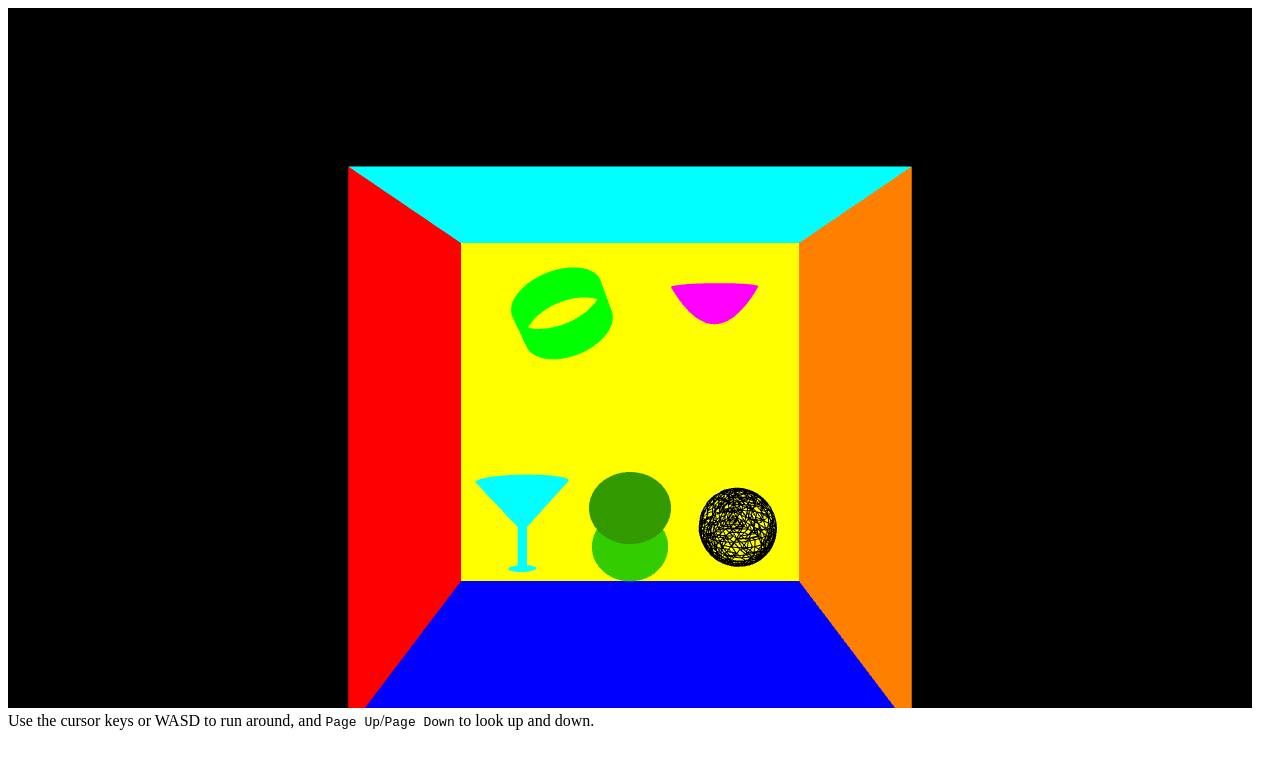
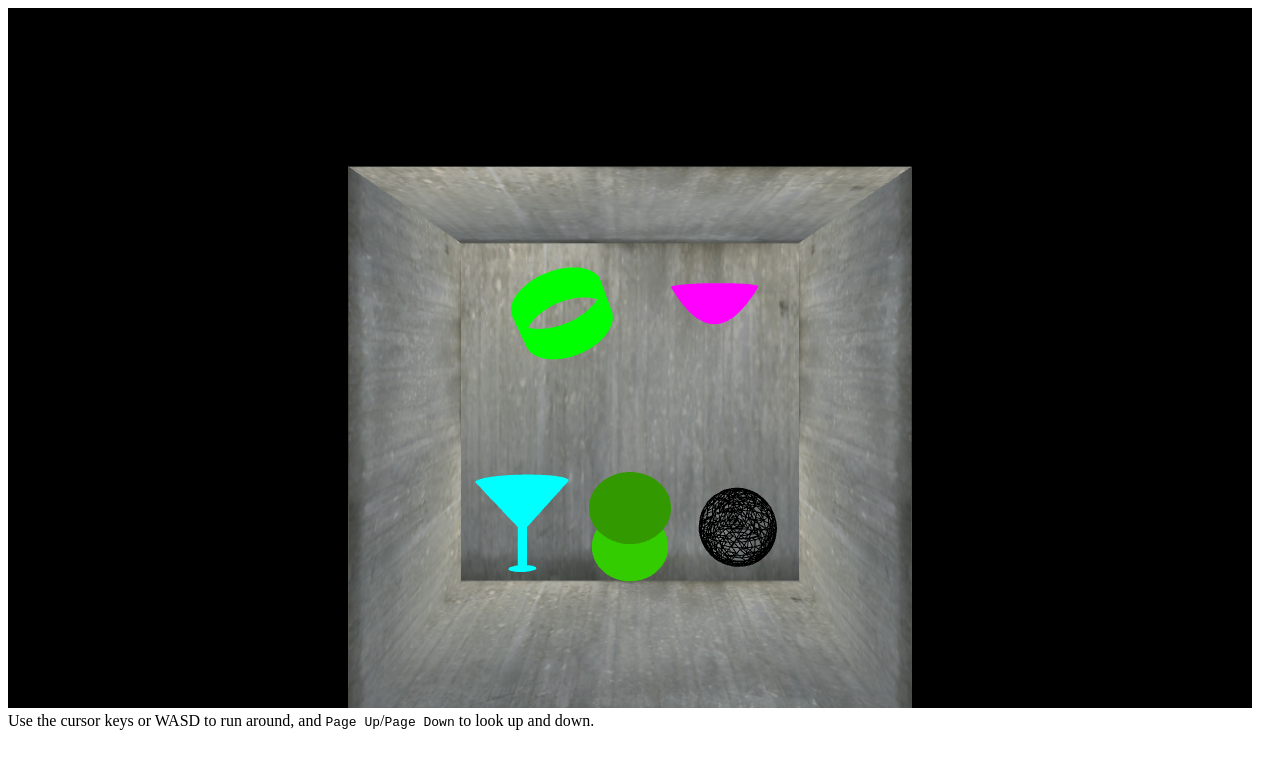
Before and after one commit to sipwarriper/WEBGL_Prac3, a plain HTML site: page code/escena.html in a window 1280 px wide. Drawn offline with Linux system fonts and the light colour scheme; animation ran at ten frames a second.

Commit message:
Textura als plans

```diff
--- a/code/escena.html
+++ b/code/escena.html
@@ -9,7 +9,10 @@
 
 attribute  vec4 vPosition;
 attribute  vec4 vColor;
+attribute  vec2 vTexCoord;
+
 varying vec4 fColor;
+varying vec2 fTexCoord;
 
 uniform mat4 projectionMatrix;
 uniform mat4 uMVMatrix;
@@ -19,6 +22,7 @@ uniform mat4 objectTransformation;
 void main()
 {
     fColor = vColor;
+    fTexCoord = vTexCoord;
     gl_Position = projectionMatrix * uMVMatrix * objectTransformation  * vPosition;
 }
 </script>
@@ -28,12 +32,19 @@ void main()
 precision mediump float;
 
 varying vec4 fColor;
+varying  vec2 fTexCoord;
+
+uniform sampler2D texture;
+uniform bool useTexture;
 
 void
 main()
 {
-    gl_FragColor = fColor;
-    //gl_FragColor = vec4(1.0,0,0,1.0);
+    if (useTexture) {
+        gl_FragColor = texture2D( texture, fTexCoord );
+    } else {
+        gl_FragColor = fColor;
+    }
 }
 </script>
 
--- a/code/escena.js
+++ b/code/escena.js
@@ -12,12 +12,16 @@ var objects3d = [];//set of all of the 3d objects to draw
 var numVertex1 = 0;
 var points1 = [];
 var colors1 = [];
+var texCoordsArray = [];
 var cBuffer1, vColor1, vBuffer1;
+var textBuffer;
 
 
 var mvMatrixLoc;
 var projectionMatrixLoc;
 var objectTransformationLoc;
+var uniformUseTextureBoolean;
+var textureUniform;
 
 var black = [ 0.0, 0.0, 0.0, 1.0 ];
 var red = [ 1.0, 0.0, 0.0, 1.0 ];
@@ -44,6 +48,7 @@ function onLoad(){
     if ( !gl ) { alert( "WebGL isn't available" ); }
 
     crearMapa();
+    initTextures()
 
     gl.viewport( 0, 0, canvas.width, canvas.height );
     var clearColor = black;
@@ -65,9 +70,17 @@ function onLoad(){
     gl.bindBuffer( gl.ARRAY_BUFFER, vBuffer1 );
     gl.bufferData( gl.ARRAY_BUFFER, flatten(points1), gl.STATIC_DRAW );
 
+    textBuffer = gl.createBuffer();
+    gl.bindBuffer( gl.ARRAY_BUFFER, textBuffer );
+    gl.bufferData( gl.ARRAY_BUFFER, flatten(texCoordsArray), gl.STATIC_DRAW );
+
+
+
 	mvMatrixLoc = gl.getUniformLocation(program, "uMVMatrix");
     projectionMatrixLoc = gl.getUniformLocation(program, "projectionMatrix");
     objectTransformationLoc = gl.getUniformLocation(program, "objectTransformation");
+    uniformUseTextureBoolean = gl.getUniformLocation(program, "useTexture");
+    textureUniform = gl.getUniformLocation(program, "texture");
 
     var sphere = new Sphere(gl, program, 4, black);
     sphere.setScale(0.25,0.25,0.25);
@@ -118,7 +131,6 @@ function crearMapa(){
 
     var size=1.25;
     var sizeX=size, sizeY=size, sizeZ=size;
-
     quad( //terra
         vec4(-sizeX+x,-sizeY+y, sizeZ+z,1.0),
         vec4(-sizeX+x,-sizeY+y,-sizeZ+z,1.0),
@@ -158,11 +170,25 @@ function crearMapa(){
 
 function quad(p1, p2, p3, p4, color){
     var vertices = [ p1, p2, p3, p2, p3, p4];
+
+    var texCoord = [
+        vec2(0, 0),
+        vec2(0, 1),
+        vec2(1, 1),
+        vec2(1, 0)
+    ];
+
     for(var i=0;i<vertices.length;i++){
         points1.push(vertices[i]);
         colors1.push(color);
         numVertex1++;
     }
+    texCoordsArray.push(texCoord[0]);
+    texCoordsArray.push(texCoord[1]);
+    texCoordsArray.push(texCoord[3]);
+    texCoordsArray.push(texCoord[1]);
+    texCoordsArray.push(texCoord[3]);
+    texCoordsArray.push(texCoord[2]);
 }
 
 //Interacció WASD
@@ -241,6 +267,48 @@ function animate() {
     lastTime = timeNow;
 }
 
+
+
+
+//Handling textures!
+function handleLoadedTexture(texture) {
+    gl.pixelStorei(gl.UNPACK_FLIP_Y_WEBGL, true);
+    gl.bindTexture(gl.TEXTURE_2D, texture);
+    gl.texImage2D(gl.TEXTURE_2D, 0, gl.RGBA, gl.RGBA, gl.UNSIGNED_BYTE, texture.image);
+    gl.texParameteri(gl.TEXTURE_2D, gl.TEXTURE_MAG_FILTER, gl.LINEAR);
+    gl.texParameteri(gl.TEXTURE_2D, gl.TEXTURE_MIN_FILTER, gl.LINEAR_MIPMAP_NEAREST);
+    gl.generateMipmap(gl.TEXTURE_2D);
+
+    gl.bindTexture(gl.TEXTURE_2D, null);
+}
+
+var earthTexture;
+var galvanizedTexture;
+var bananaTexture;
+
+function initTextures() {
+    earthTexture = gl.createTexture();
+    earthTexture.image = new Image();
+    earthTexture.image.onload = function () {
+        handleLoadedTexture(earthTexture)
+    }
+    earthTexture.image.src = "earth.jpg";
+
+    galvanizedTexture = gl.createTexture();
+    galvanizedTexture.image = new Image();
+    galvanizedTexture.image.onload = function () {
+        handleLoadedTexture(galvanizedTexture)
+    }
+    galvanizedTexture.image.src = "arroway.de_metal+structure+06_d100_flat.jpg";
+
+    bananaTexture = gl.createTexture();
+    bananaTexture.image = new Image();
+    bananaTexture.image.onload = function () {
+        handleLoadedTexture(bananaTexture)
+    }
+    bananaTexture.image.src = "Banana.jpg";
+}
+
 //Render
 var mvMatrix = mat4();
 var Identity = mat4();
@@ -286,14 +354,29 @@ function render()
     gl.vertexAttribPointer(vertexPos, 4, gl.FLOAT, false, 0, 0);
     gl.enableVertexAttribArray(vertexPos);
 
+    gl.bindBuffer( gl.ARRAY_BUFFER, textBuffer );
+    let vTexCoord = gl.getAttribLocation( program, "vTexCoord" );
+    gl.vertexAttribPointer( vTexCoord, 2, gl.FLOAT, false, 0, 0 );
+    gl.enableVertexAttribArray( vTexCoord );
+
+
+    //carraguem textures
+    gl.uniform1i(textureUniform, 0);
+    gl.activeTexture(gl.TEXTURE0);
+    gl.bindTexture(gl.TEXTURE_2D, galvanizedTexture);
+    gl.uniform1i(uniformUseTextureBoolean, 1);
+
 
     gl.drawArrays( gl.TRIANGLES, 0, numVertex1 );
     //gl.drawElements(gl.TRIANGLES, teapotVertexIndexBuffer.numItems, gl.UNSIGNED_SHORT, 0);
     // per si necessitem fer un buffer d'elements (ns en q es diferencien)
 
     //drawing the 3d obejcts
-    for(var i=0;i<objects3d.length;i++)
+    for(var i=0;i<objects3d.length;i++){
+        gl.uniform1i(uniformUseTextureBoolean, 0); //no volem textures en els cosos 3d d'aquí
         objects3d[i].draw();
+    }
+
 
     animate();
 
--- a/code/revolucio.js
+++ b/code/revolucio.js
@@ -18,8 +18,10 @@ class cosRevolucio{
 
         this.points = undefined;
         this.colors = undefined;
+        this.textureCoords = undefined;
         this.cBuffer = undefined;
         this.vBuffer = undefined;
+        this.tBuffer = undefined;
         this.LPERF = LPERF;
         this.NDIVS = NDIVS;
         this.color = color;
@@ -123,9 +125,12 @@ class cosRevolucio{
 
         this.points = this.objecte3d.tris;
         this.colors = new Array(this.points.length);
+        this.textureCoords = new Array(this.points.length);
 
-        for(var i=0;i<this.colors.length;i++)
+        for(var i=0;i<this.colors.length;i++) {
             this.colors[i]=this.color;
+            this.textureCoords.push(vec2(0, 0))
+        }
 
         this.cBuffer = gl.createBuffer();
         gl.bindBuffer( gl.ARRAY_BUFFER, this.cBuffer );
@@ -134,6 +139,10 @@ class cosRevolucio{
         this.vBuffer = gl.createBuffer();
         gl.bindBuffer( gl.ARRAY_BUFFER, this.vBuffer );
         gl.bufferData( gl.ARRAY_BUFFER, flatten(this.points), gl.STATIC_DRAW );
+
+        this.tBuffer = gl.createBuffer();
+        gl.bindBuffer( gl.ARRAY_BUFFER, this.tBuffer );
+        gl.bufferData( gl.ARRAY_BUFFER, flatten(this.textureCoords), gl.STATIC_DRAW );
     }
 
     setScale(x, y, z){
@@ -174,6 +183,11 @@ class cosRevolucio{
         gl.vertexAttribPointer( vertexColor, 4, gl.FLOAT, false, 0, 0 );
         gl.enableVertexAttribArray( vertexColor );
 
+        gl.bindBuffer( gl.ARRAY_BUFFER, this.tBuffer  );
+        let vertexTexture = gl.getAttribLocation( this.program, "vTexCoord" );
+        gl.vertexAttribPointer( vertexTexture, 2, gl.FLOAT, false, 0, 0 );
+        gl.enableVertexAttribArray( vertexTexture );
+
         gl.drawArrays( gl.TRIANGLES, 0, this.points.length );
     }
 }
--- a/code/sphere.js
+++ b/code/sphere.js
@@ -6,8 +6,10 @@ class Sphere{
         this.program = program;
         this.cBuffer = undefined;
         this.vBuffer = undefined;
+        this.tBuffer = undefined;
         this.points = [];
         this.colors = [];
+        this.textureCoords = [];
         this.numVertexSphere = 0;
         this.scaleMatrix = mat4();
         this.translationMatrix = mat4();
@@ -30,6 +32,10 @@ class Sphere{
         gl.bindBuffer( gl.ARRAY_BUFFER, this.vBuffer );
         gl.bufferData( gl.ARRAY_BUFFER, flatten(this.points), gl.STATIC_DRAW );
 
+        this.tBuffer = gl.createBuffer();
+        gl.bindBuffer( gl.ARRAY_BUFFER, this.tBuffer );
+        gl.bufferData( gl.ARRAY_BUFFER, flatten(this.textureCoords), gl.STATIC_DRAW );
+
     }
 
     triangle(a, b, c) {
@@ -40,6 +46,9 @@ class Sphere{
         this.colors.push(col);
         this.colors.push(col);
         this.colors.push(col);
+        this.textureCoords.push(vec2(0, 0))
+        this.textureCoords.push(vec2(0, 0))
+        this.textureCoords.push(vec2(0, 0))
         this.numVertexSphere += 3;
     }
 
@@ -105,6 +114,11 @@ class Sphere{
         gl.vertexAttribPointer( vertexColor, 4, gl.FLOAT, false, 0, 0 );
         gl.enableVertexAttribArray( vertexColor );
 
+        gl.bindBuffer( gl.ARRAY_BUFFER, this.tBuffer  );
+        let vertexTexture = gl.getAttribLocation( this.program, "vTexCoord" );
+        gl.vertexAttribPointer( vertexTexture, 2, gl.FLOAT, false, 0, 0 );
+        gl.enableVertexAttribArray( vertexTexture );
+
         gl.drawArrays( gl.LINES, 0, this.numVertexSphere );
     }
 
```
Also changed, not shown: code/Banana.jpg (added), code/arroway.de_metal+structure+06_d100_flat.jpg (added), code/earth.jpg (added).
